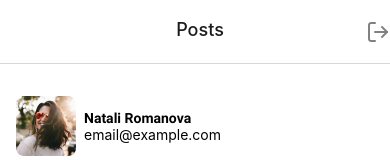
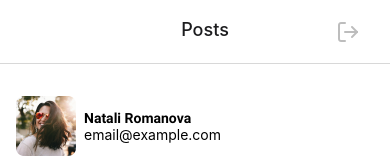
Before and after one commit to Inna-Mykytiuk/React-native-blog, a React Native app: screen /Home in a window 390 px wide. Shown: the top 160 px of the page. Built offline with nearby package versions, Linux system fonts and the light colour scheme.

Commit message:
update buttons

```diff
--- a/src/Screens/Main/Home.js
+++ b/src/Screens/Main/Home.js
@@ -34,7 +34,7 @@ export const Home = ({ navigation }) => {
           tabBarIcon: ({ color, size }) => (
             <Feather name='grid' size={size} color={color} />
           ),
-          headerLeftContainerStyle: { paddingLeft: 10 },
+          headerLeftContainerStyle: { paddingLeft: 20 },
           headerTitleAlign: "center",
           headerTitleStyle: { paddingBottom: 5 },
           headerRight: () => (
@@ -43,7 +43,7 @@ export const Home = ({ navigation }) => {
               activeOpacity={0.5}
               onPress={() => navigation.navigate("Login")}
             >
-              <Feather name='log-out' size={24} color='gray' />
+              <Feather name='log-out' size={24} color='#BDBDBD' />
             </TouchableOpacity>
           ),
         }}
@@ -86,4 +86,8 @@ const styles = StyleSheet.create({
     borderRadius: 20, // Додано закруглені кути
     padding: 10, // Додано відступи
   },
+  logoutButton: {
+    // marginLeft: 30,
+    paddingRight: 30,
+  },
 });
--- a/src/Screens/Main/ProfileScreen.js
+++ b/src/Screens/Main/ProfileScreen.js
@@ -20,6 +20,7 @@ import {
 import { AddAvatarButton } from "../../../Components/Buttons";
 import { Container } from "../../../Components/Container";
 import { fonts } from "../../../assets/fonts/fonts";
+import { Feather } from "@expo/vector-icons";
 
 const initStatePost = [
   {
@@ -67,10 +68,11 @@ export const ProfileScreen = ({ navigation }) => {
       >
         <View style={profileStyles.form}>
           <TouchableOpacity
-            style={{ alignItems: "flex-end", marginTop: 22 }}
+            style={{ alignItems: "flex-end", marginTop: 10 }}
+            activeOpacity={0.5}
             onPress={() => navigation.navigate("Login")}
           >
-            <LogOutIcon />
+            <Feather name='log-out' size={24} color='#BDBDBD' />
           </TouchableOpacity>
           {userPhoto ? (
             <View
@@ -114,6 +116,7 @@ export const ProfileScreen = ({ navigation }) => {
                     style={{
                       flex: 1,
                       flexDirection: "row",
+                      marginBottom: 32,
                     }}
                   >
                     <View
@@ -158,6 +161,10 @@ export const profileStyles = StyleSheet.create({
     resizeMode: "cover",
     justifyContent: "flex-end",
   },
+  logoutButton: {
+    marginLeft: 350,
+    marginTop: -40,
+  },
   form: {
     flex: 1,
     width: "100%",
@@ -173,7 +180,8 @@ export const profileStyles = StyleSheet.create({
     textAlign: "center",
     fontFamily: fonts.roboto700,
     fontSize: 30,
-    marginVertical: 32,
+    marginTop: 80,
+    marginBottom: 32,
   },
   boxAvatar: {
     position: "absolute",
```
